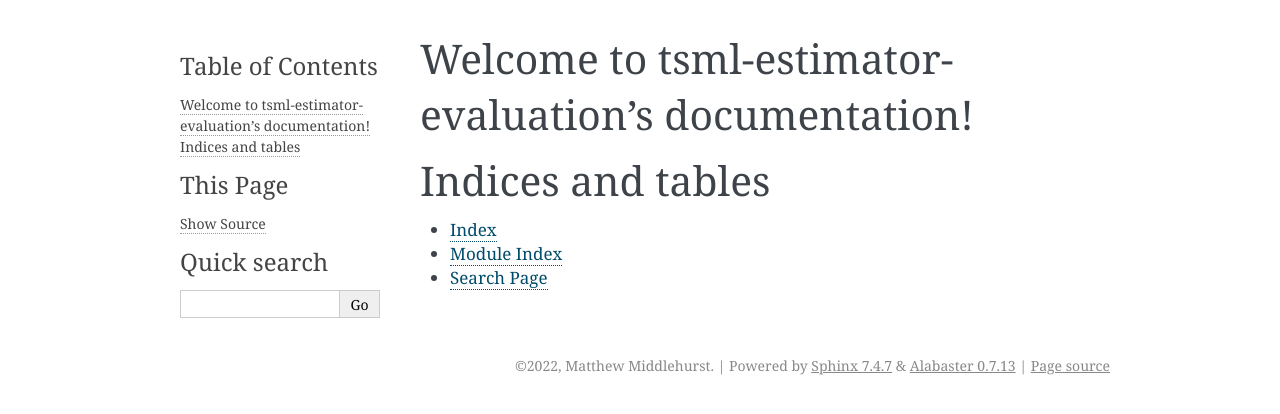
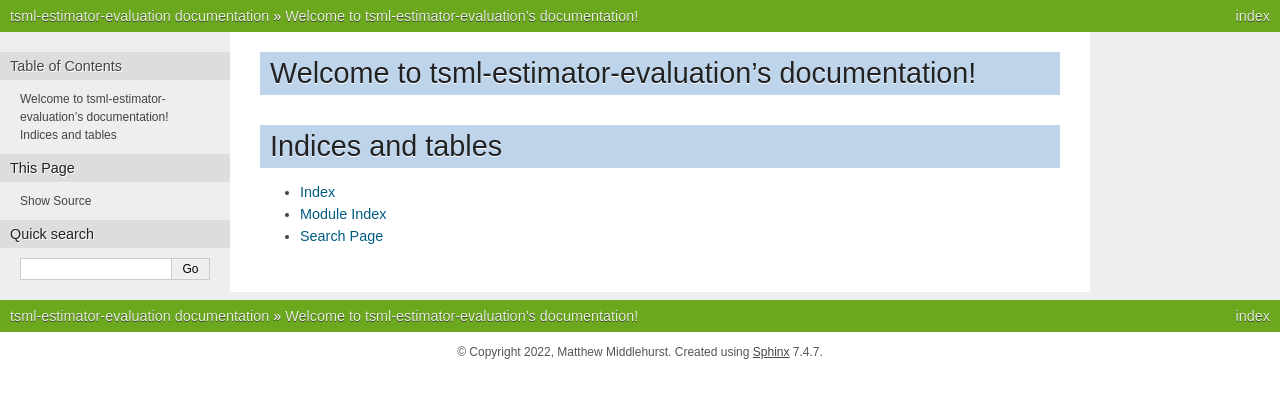
Before and after one commit to time-series-machine-learning/tsml-eval, a Sphinx documentation site: the page built from docs/index.rst, in a window 1280 px wide. Shown: the top 414 px of the page. Built offline with Sphinx 7.4.7, drawn with Linux system fonts in a browser that asks for light colours.

Commit message:
extensions and theme change

```diff
--- a/docs/conf.py
+++ b/docs/conf.py
@@ -1,8 +1,21 @@
 # -*- coding: utf-8 -*-
 """Configuration file for the Sphinx documentation builder."""
 
+import os
+import sys
+
+import tsml_estimator_evaluation
+
 # For the full list of built-in configuration values, see the documentation:
 # https://www.sphinx-doc.org/en/master/usage/configuration.html
+
+# If extensions (or modules to document with autodoc) are in another directory,
+# add these directories to sys.path here. If the directory is relative to the
+# documentation root, use os.path.abspath to make it absolute, like shown here.
+ON_READTHEDOCS = os.environ.get("READTHEDOCS") == "True"
+if not ON_READTHEDOCS:
+    sys.path.insert(0, os.path.abspath(".."))
+RTD_VERSION = os.environ.get("READTHEDOCS_VERSION", "local")
 
 # -- Project information -----------------------------------------------------
 # https://www.sphinx-doc.org/en/master/usage/configuration.html#project-information
@@ -10,17 +23,21 @@
 project = "tsml-estimator-evaluation"
 copyright = "2022, Matthew Middlehurst"
 author = "Matthew Middlehurst"
-release = "0.0.1"
+version = tsml_estimator_evaluation.__version__
+
 
 # -- General configuration ---------------------------------------------------
 # https://www.sphinx-doc.org/en/master/usage/configuration.html#general-configuration
 
 extensions = [
-    "sphinx.ext.duration",
-    "sphinx.ext.doctest",
     "sphinx.ext.autodoc",
     "sphinx.ext.autosummary",
     "sphinx.ext.intersphinx",
+    "sphinx.ext.linkcode",
+    "sphinx_gallery.load_style",
+    "numpydoc",
+    "nbsphinx",
+    "sphinx_design",
 ]
 
 templates_path = ["_templates"]
@@ -30,5 +47,5 @@
 # -- Options for HTML output -------------------------------------------------
 # https://www.sphinx-doc.org/en/master/usage/configuration.html#options-for-html-output
 
-html_theme = "alabaster"
+html_theme = "nature"
 html_static_path = ["_static"]
--- a/tsml_estimator_evaluation/__init__.py
+++ b/tsml_estimator_evaluation/__init__.py
@@ -0,0 +1,4 @@
+# -*- coding: utf-8 -*-
+"""tsml-estimator-evaluation."""
+
+__version__ = "0.0.1"
```
